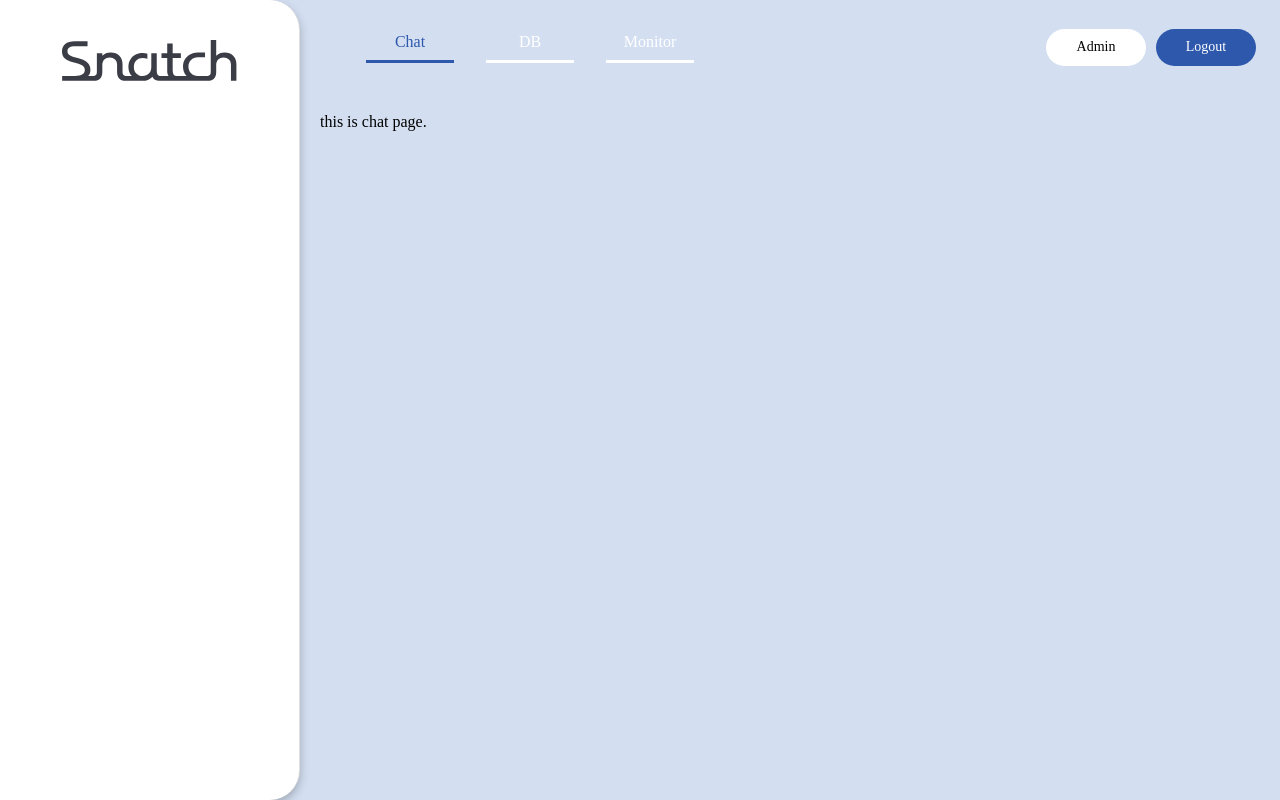
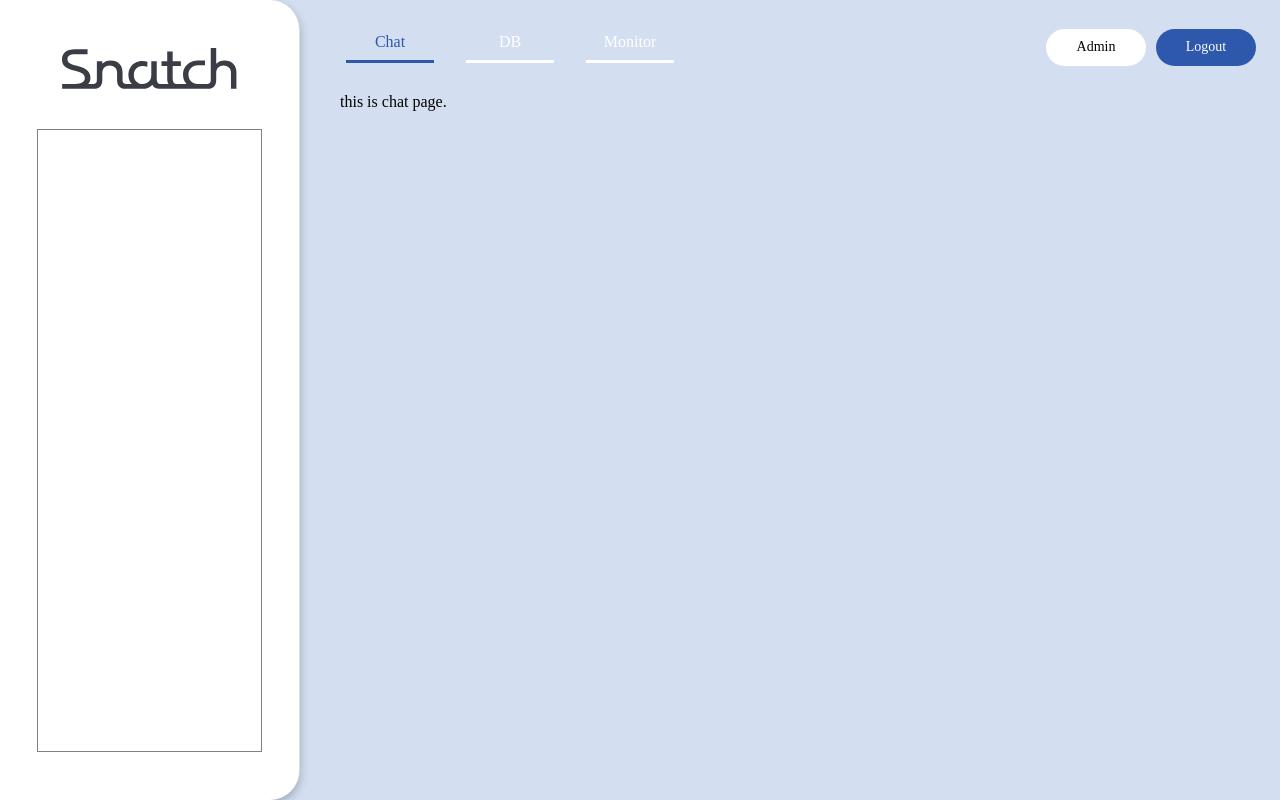
Before and after one commit to oxomi/snatch-front, a React (Create React App) app: page / in a window 1280 px wide. Built offline with nearby package versions, Linux system fonts and the light colour scheme.

Commit message:
사이드바 레이아웃

```diff
--- a/src/components/Layout/Container/FullContainer.jsx
+++ b/src/components/Layout/Container/FullContainer.jsx
@@ -4,7 +4,7 @@ import { Outlet } from 'react-router-dom';
 const FullContainer = () => {
   return (
     <div className="flex justify-center w-full min-h-screen min-h-scree pt-14 sm:pt-header">
-      <div className="w-full p-5 max-container">
+      <div className="w-full px-10 max-container">
         <Outlet />
       </div>
     </div>
--- a/src/components/Layout/Header/Header.jsx
+++ b/src/components/Layout/Header/Header.jsx
@@ -72,7 +72,7 @@ const Header = () => {
         <Toolbar
           style={{
             justifyContent: 'flex-start', // 좌측 정렬을 유지
-            paddingLeft: '350px', // 사이드바 공간 고려 (200px 왼쪽 여백)
+            paddingLeft: '330px', // 사이드바 공간 고려 (200px 왼쪽 여백)
           }}
         >
           {/* 탭을 커스터마이징한 StyledTabs와 StyledTab을 사용 */}
--- a/src/components/Layout/Sidebar/Sidebar.jsx
+++ b/src/components/Layout/Sidebar/Sidebar.jsx
@@ -1,7 +1,7 @@
 import React from 'react';
 import { Link } from 'react-router-dom';
 import { ReactComponent as Logo } from 'assets/logo_dark.svg';
-import { Drawer } from '@mui/material';
+import { Drawer, Box } from '@mui/material';
 
 import { SNATCH_COLOR, SNATCH_WIDTH } from 'constants/snatchTheme';
 
@@ -15,6 +15,8 @@ const Sidebar = () => {
         '& .MuiDrawer-paper': {
           display: 'flex',
           alignItems: 'center',
+          paddingY: 6,
+          gap: 5,
           width: SNATCH_WIDTH.sidebar,
           backgroundColor: 'white',
           boxShadow: '0 4px 10px rgba(0, 0, 0, 0.25)',
@@ -25,8 +27,9 @@ const Sidebar = () => {
       }}
     >
       <Link to="/">
-        <Logo className="my-10" />
+        <Logo />
       </Link>
+      <Box sx={{ border: '1px solid gray' }} className="flex-1 w-[75%]"></Box>
     </Drawer>
   );
 };
```
